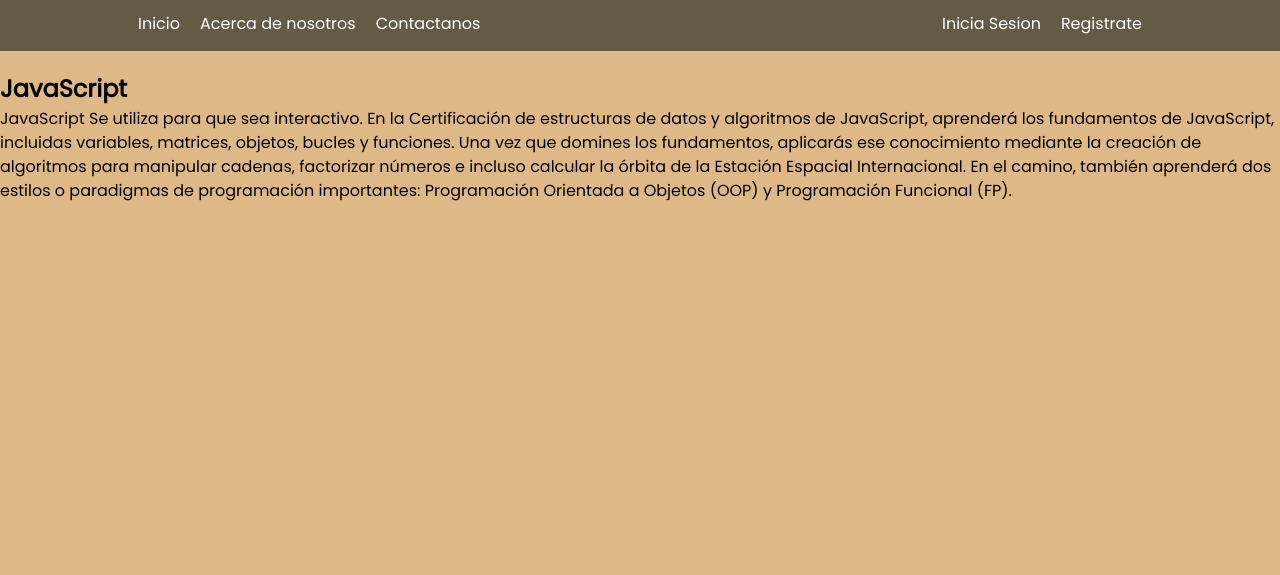
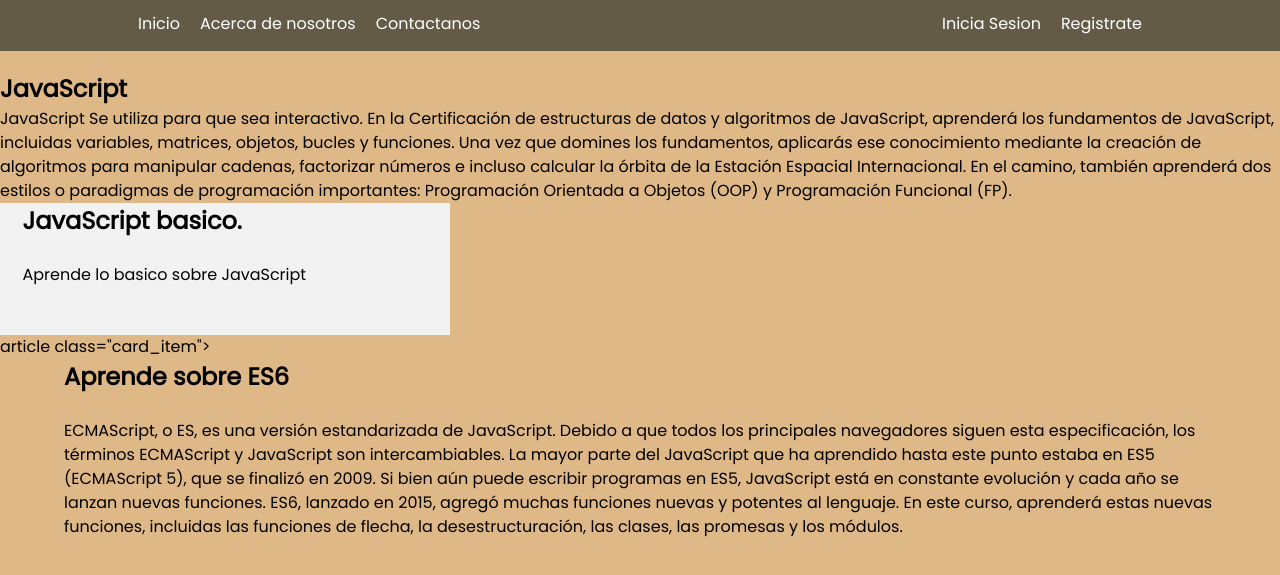
Before and after one commit to Foragger/TPOrobertstick, a plain HTML site: page pages/javascript.html in a window 1280 px wide. Shown: the part 51-626 px from the top of the page. Drawn offline with Linux system fonts and the light colour scheme.

Commit message:
Agregue cosas a la pagina de JavaScript

```diff
--- a/pages/javascript.html
+++ b/pages/javascript.html
@@ -28,7 +28,25 @@
         Una vez que domines los fundamentos, aplicarás ese conocimiento mediante la creación de algoritmos para manipular cadenas, factorizar números e incluso calcular la órbita de la Estación Espacial Internacional.
         En el camino, también aprenderá dos estilos o paradigmas de programación importantes: Programación Orientada a Objetos (OOP) y Programación Funcional (FP).
       </p>
+      <article class="card_item">
+        <div class="card_content">
+          <div class="card_text">
+              <h2 class="card_title"><a target="_" href="pages/javascript.html">JavaScript basico.</a></h2>
+              <p>Aprende lo basico sobre JavaScript</p>
+          </div>
+      </div>
+    </article>
+    article class="card_item">
+        <div class="card_content">
+          <div class="card_text">
+              <h2 class="card_title"><a target="_" href="pages/javascript.html">Aprende sobre ES6 </a></h2>
+              <p>ECMAScript, o ES, es una versión estandarizada de JavaScript. Debido a que todos los principales navegadores siguen esta especificación, los términos ECMAScript y JavaScript son intercambiables.
 
+                La mayor parte del JavaScript que ha aprendido hasta este punto estaba en ES5 (ECMAScript 5), que se finalizó en 2009. Si bien aún puede escribir programas en ES5, JavaScript está en constante evolución y cada año se lanzan nuevas funciones.
 
+                ES6, lanzado en 2015, agregó muchas funciones nuevas y potentes al lenguaje. En este curso, aprenderá estas nuevas funciones, incluidas las funciones de flecha, la desestructuración, las clases, las promesas y los módulos.</p>
+          </div>
+      </div>
+    </article>
 </body>
 </html>
```
